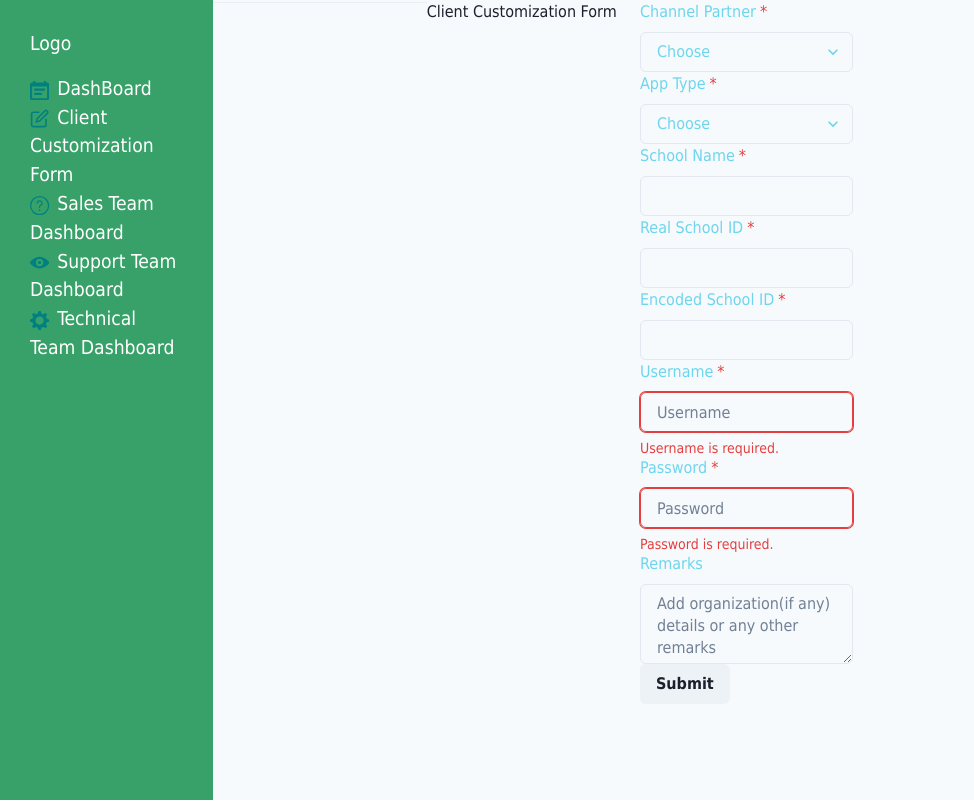
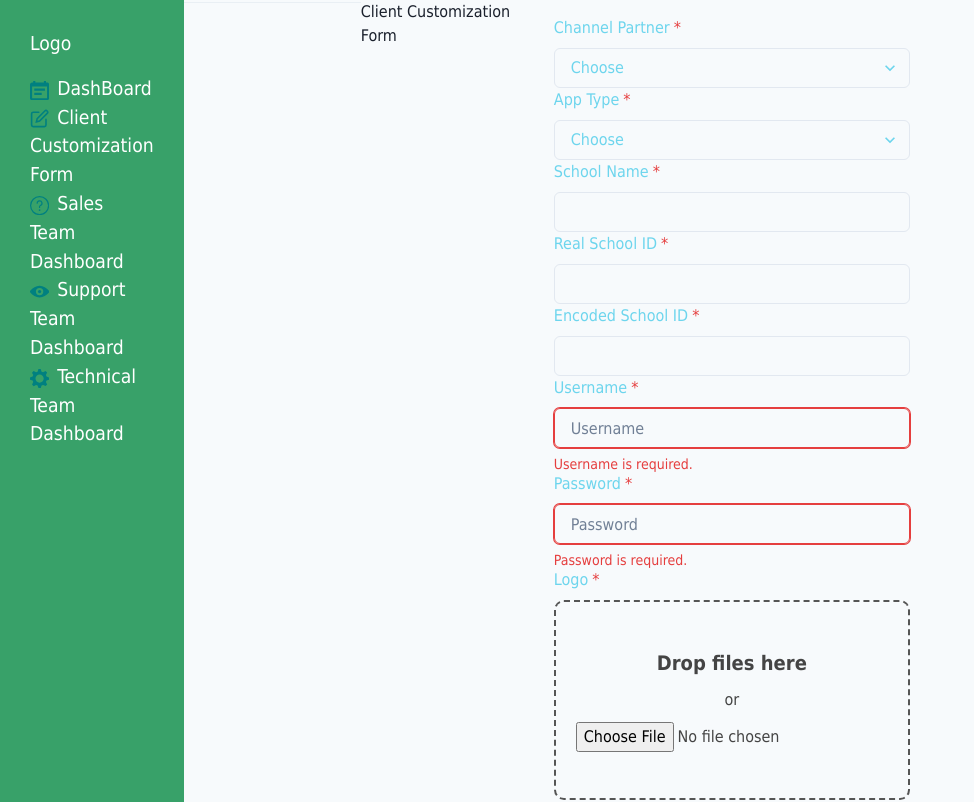
Before and after one commit to SinghVivek2023/customization-app, a React (Create React App) app: page /ClientCustomizationForm in a window 1280 px wide. Shown: the top 802 px of the page, without its empty margins (0-974 px from the left). Built offline with nearby package versions, Linux system fonts and the light colour scheme.

Commit message:
add logo and add file options with app.css for it and imported it in index.js

```diff
--- a/src/App.css
+++ b/src/App.css
@@ -1,38 +1,32 @@
-.App {
-  text-align: center;
+.drop-container {
+  position: relative;
+  display: flex;
+  gap: 10px;
+  flex-direction: column;
+  justify-content: center;
+  align-items: center;
+  height: 200px;
+  padding: 20px;
+  border-radius: 10px;
+  border: 2px dashed #555;
+  color: #444;
+  cursor: pointer;
+  transition: background .2s ease-in-out, border .2s ease-in-out;
 }
 
-.App-logo {
-  height: 40vmin;
-  pointer-events: none;
+.drop-container:hover {
+  background: #eee;
+  border-color: #111;
 }
 
-@media (prefers-reduced-motion: no-preference) {
-  .App-logo {
-    animation: App-logo-spin infinite 20s linear;
-  }
+.drop-container:hover .drop-title {
+  color: #222;
 }
 
-.App-header {
-  background-color: #282c34;
-  min-height: 100vh;
-  display: flex;
-  flex-direction: column;
-  align-items: center;
-  justify-content: center;
-  font-size: calc(10px + 2vmin);
-  color: white;
+.drop-title {
+  color: #444;
+  font-size: 20px;
+  font-weight: bold;
+  text-align: center;
+  transition: color .2s ease-in-out;
 }
-
-.App-link {
-  color: #61dafb;
-}
-
-@keyframes App-logo-spin {
-  from {
-    transform: rotate(0deg);
-  }
-  to {
-    transform: rotate(360deg);
-  }
-}
--- a/src/components/ClientCustomizationForm.js
+++ b/src/components/ClientCustomizationForm.js
@@ -26,7 +26,7 @@ export default function ClientCustomizationForm() {
       <section>
         <h1>Client Customization Form</h1>
       </section>
-      <Box maxW="500px" mx="auto" color="#6dd5ed">
+      <Box maxW="500px" mx="auto" color="#6dd5ed" m={4}>
         <FormControl isRequired>
           <FormLabel>Channel Partner</FormLabel>
           <Select placeholder="Choose">
@@ -81,10 +81,18 @@ export default function ClientCustomizationForm() {
             <FormErrorMessage>Password is required.</FormErrorMessage>
           )}
         </FormControl>
+        <FormControl isRequired>
+          <FormLabel>Logo</FormLabel>
+          <label for="images" class="drop-container">
+            <span class="drop-title">Drop files here</span>
+            or
+            <input type="file" id="images" accept="image/*" required />
+          </label>
+        </FormControl>
         <FormControl>
           <FormLabel>Remarks</FormLabel>
           <Textarea
-            placeholder="Add organization(if any) details or any other remarks"
+            placeholder="Add organization (if any) details or any other remarks"
             name="remarks"
           />
         </FormControl>
--- a/src/index.js
+++ b/src/index.js
@@ -3,6 +3,7 @@ import ReactDOM from "react-dom/client";
 import App from "./App";
 import reportWebVitals from "./reportWebVitals";
 import { ChakraProvider, extendTheme } from "@chakra-ui/react";
+import "./App.css";
 
 // extending the theme
 const colors = {
```
